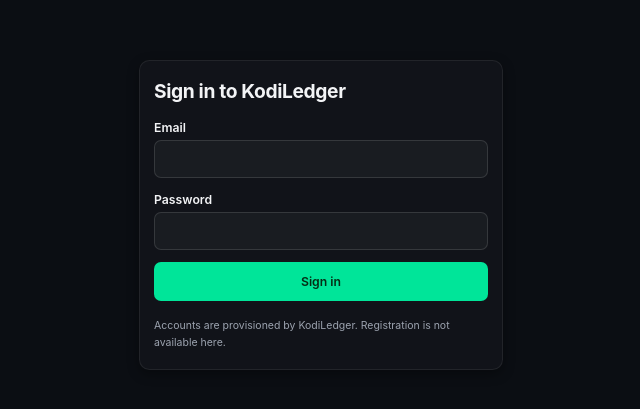
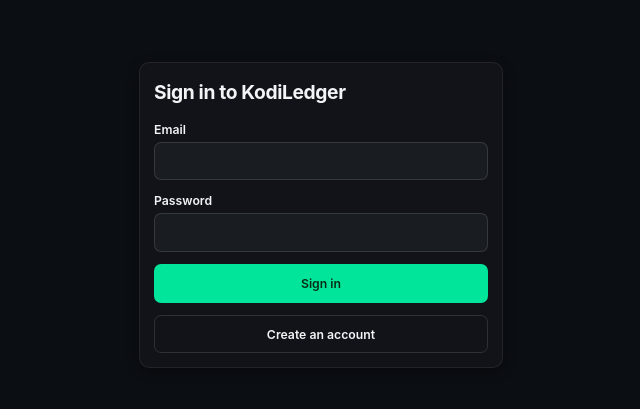
Before and after one commit to Willk14/Kodi-frontend, a Next.js app: page /login in a window 1280 px wide. Shown: the part 185-594 px from the top of the page, without its empty margins (319-959 px from the left). Built offline with nearby package versions, Linux system fonts and the light colour scheme; no server answers.

Commit message:
feat: enable self-service signup

```diff
--- a/src/app/login/page.tsx
+++ b/src/app/login/page.tsx
@@ -6,11 +6,13 @@ import { LoadingScreen, MisconfiguredScreen } from "@/components/AuthScreens";
 import { useAuth } from "@/lib/auth/session";
 
 export default function LoginPage() {
-  const { state, signIn } = useAuth();
+  const { state, signIn, signUp } = useAuth();
   const router = useRouter();
   const [email, setEmail] = useState("");
   const [password, setPassword] = useState("");
   const [error, setError] = useState<string | null>(null);
+  const [notice, setNotice] = useState<string | null>(null);
+  const [registering, setRegistering] = useState(false);
   const [busy, setBusy] = useState(false);
 
   useEffect(() => {
@@ -24,20 +26,36 @@ export default function LoginPage() {
     e.preventDefault();
     setBusy(true);
     setError(null);
-    const err = await signIn(email.trim(), password);
-    if (err) setError(err);
-    setBusy(false);
+    setNotice(null);
+    try {
+      if (registering) {
+        const err = await signUp(email.trim(), password);
+        if (err) setError(err);
+        else {
+          setNotice("Account created. Check your email to confirm it, then sign in. KodiLedger access also requires an administrator-assigned membership.");
+          setRegistering(false);
+        }
+      } else {
+        const err = await signIn(email.trim(), password);
+        if (err) setError(err);
+      }
+    } catch {
+      setError("Authentication request failed. Please try again.");
+    } finally {
+      setBusy(false);
+    }
   }
 
   return (
     <div className="center-screen">
       <form className="panel center-card form" onSubmit={submit}>
-        <h1>Sign in to KodiLedger</h1>
+        <h1>{registering ? "Create a KodiLedger account" : "Sign in to KodiLedger"}</h1>
         {state.status === "signed_out" && state.notice && (
           <p role="status" className="form-error">
             {state.notice}
           </p>
         )}
+        {notice && <p role="status" className="form-success">{notice}</p>}
         <div className="field">
           <label htmlFor="email">Email</label>
           <input id="email" type="email" autoComplete="username" required value={email} onChange={(e) => setEmail(e.target.value)} />
@@ -47,10 +65,11 @@ export default function LoginPage() {
           <input
             id="password"
             type="password"
-            autoComplete="current-password"
+            autoComplete={registering ? "new-password" : "current-password"}
             required
             value={password}
             onChange={(e) => setPassword(e.target.value)}
+            minLength={registering ? 8 : undefined}
           />
         </div>
         {error && (
@@ -59,9 +78,23 @@ export default function LoginPage() {
           </p>
         )}
         <button className="btn btn-primary" type="submit" disabled={busy}>
-          {busy ? "Signing in…" : "Sign in"}
+          {busy ? (registering ? "Creating account..." : "Signing in...") : (registering ? "Create account" : "Sign in")}
         </button>
-        <p className="help">Accounts are provisioned by KodiLedger. Registration is not available here.</p>
+        <button
+          className="btn btn-ghost"
+          type="button"
+          disabled={busy}
+          onClick={() => {
+            setRegistering((value) => !value);
+            setError(null);
+            setNotice(null);
+          }}
+        >
+          {registering ? "Back to sign in" : "Create an account"}
+        </button>
+        {registering && (
+          <p className="help">Creating an account does not grant access to KodiLedger data. An administrator must assign a membership.</p>
+        )}
       </form>
     </div>
   );
--- a/src/lib/auth/session.tsx
+++ b/src/lib/auth/session.tsx
@@ -23,6 +23,7 @@ interface AuthContextValue {
   state: AuthState;
   api: Endpoints;
   signIn: (email: string, password: string) => Promise<string | null>;
+  signUp: (email: string, password: string) => Promise<string | null>;
   signOut: () => Promise<void>;
   retry: () => void;
 }
@@ -106,6 +107,21 @@ export function AuthProvider({ children }: { children: ReactNode }) {
     return error ? "Sign-in failed. Check your email and password." : null;
   }, []);
 
+  const signUp = useCallback(async (email: string, password: string) => {
+    const supabase = getSupabase();
+    if (!supabase) return "Registration is not configured.";
+    const { error } = await supabase.auth.signUp({
+      email,
+      password,
+      options: { emailRedirectTo: `${window.location.origin}/login` },
+    });
+    if (!error) return null;
+    if (error.message.toLowerCase().includes("already registered")) {
+      return "An account with this email may already exist. Try signing in.";
+    }
+    return "Could not create the account. Check the details and try again.";
+  }, []);
+
   const signOut = useCallback(async () => {
     await getSupabase()?.auth.signOut();
     setState({ status: "signed_out" });
@@ -113,7 +129,7 @@ export function AuthProvider({ children }: { children: ReactNode }) {
 
   const retry = useCallback(() => setAttempt((n) => n + 1), []);
 
-  const value = useMemo(() => ({ state, api, signIn, signOut, retry }), [state, api, signIn, signOut, retry]);
+  const value = useMemo(() => ({ state, api, signIn, signUp, signOut, retry }), [state, api, signIn, signUp, signOut, retry]);
   return <AuthContext.Provider value={value}>{children}</AuthContext.Provider>;
 }
 
```
Also changed, not shown: 1 other file (tests, documents, lock files or other folders).
